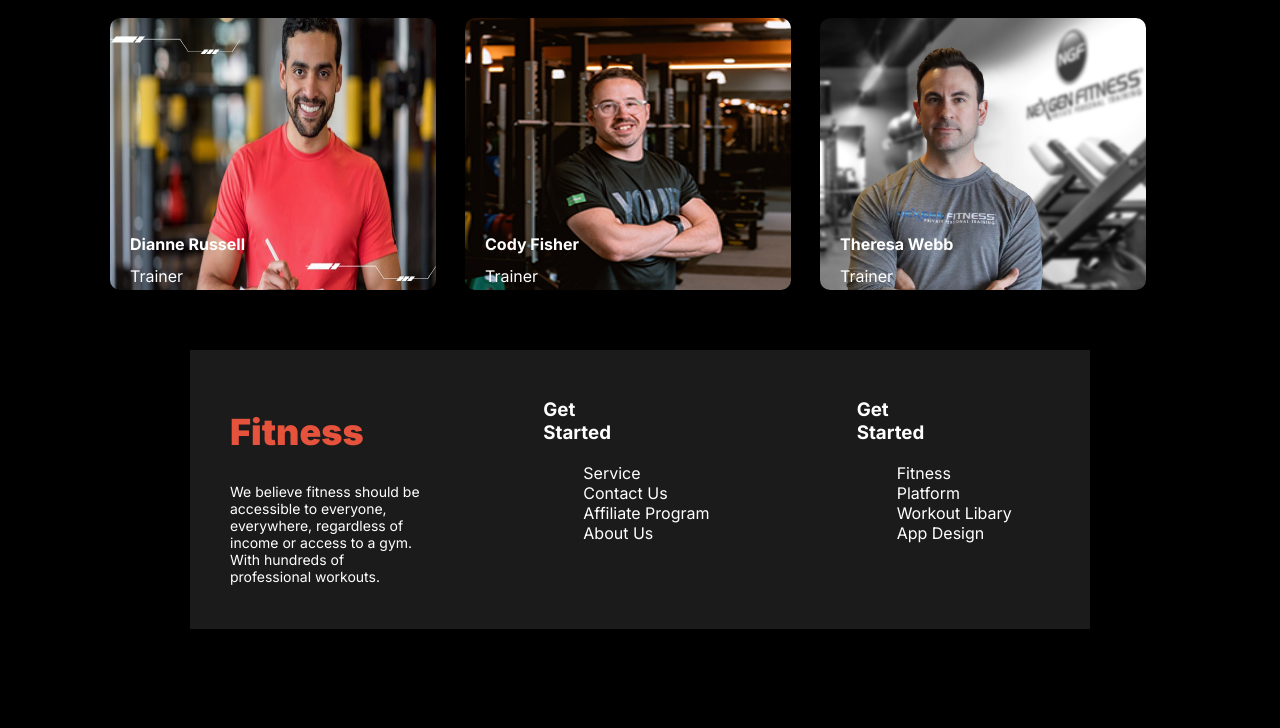
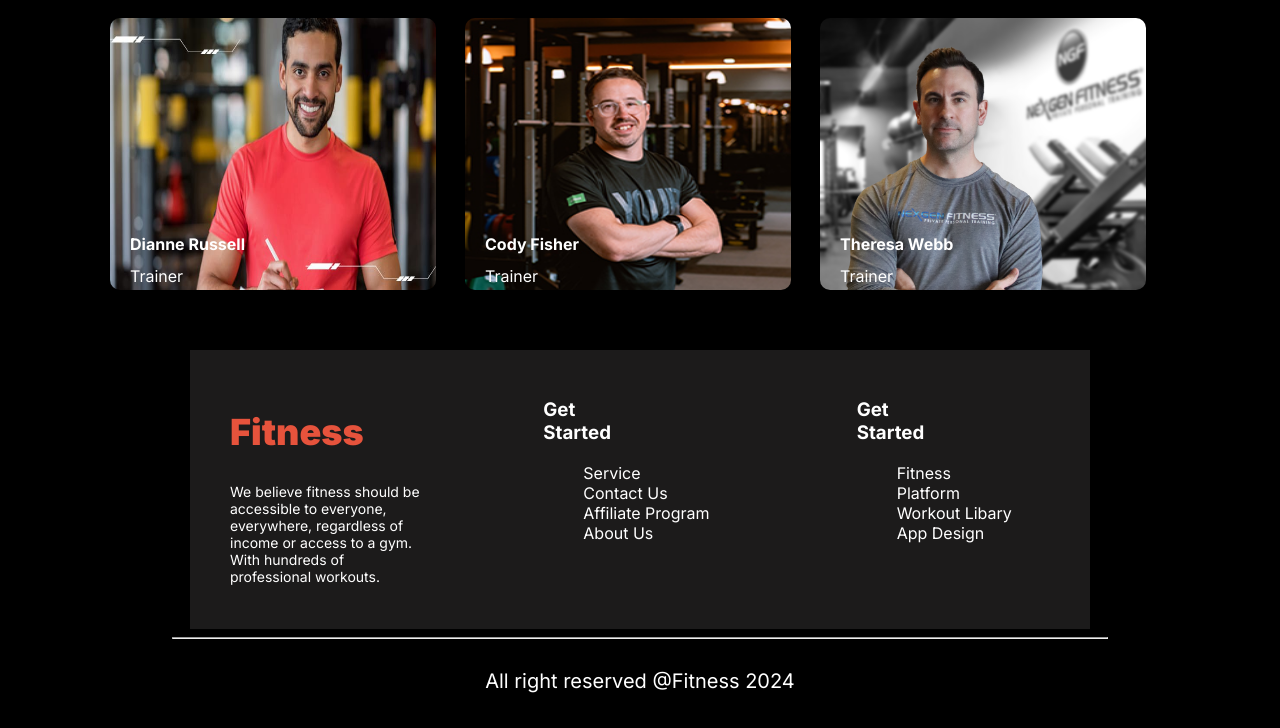
Before and after one commit to nurujjaman88/B10A2-versatile-ui-main, a plain HTML site: page index.html in a window 1280 px wide. Shown: the part 2658-3386 px from the top of the page. Before the commit the page ends 3287 px from the top, so only its background shows below. Drawn offline with Linux system fonts and the light colour scheme; a web font is replaced by a local one.

Commit message:
footer rights reserve  section inserted sucessfully

```diff
--- a/Styles/style.css
+++ b/Styles/style.css
@@ -391,3 +391,15 @@ margin-right: 144px;
 
 }
 /* <!-- Footer Section start--> */
+
+.rights-reserve{
+    color: #FFFFFF;
+    text-align: center;
+    font-size: 20px;
+    font-weight: 400;
+    margin-bottom: 35px;
+    margin-top: 30px;
+}
+/* hr{
+    border: 1px solid white;
+} */
--- a/index.html
+++ b/index.html
@@ -186,7 +186,14 @@
             </div>
 
 
+
         </section>
+        <div>
+            <hr style="width: 73%; text-align: center; background-color: rgb(163, 73, 73); color: grey;">
+        </div>
+        <div class="rights-reserve">
+            <p>All right reserved @Fitness 2024</p>
+        </div>
     </footer>
    <!-- Footer Section End -->
 
```
